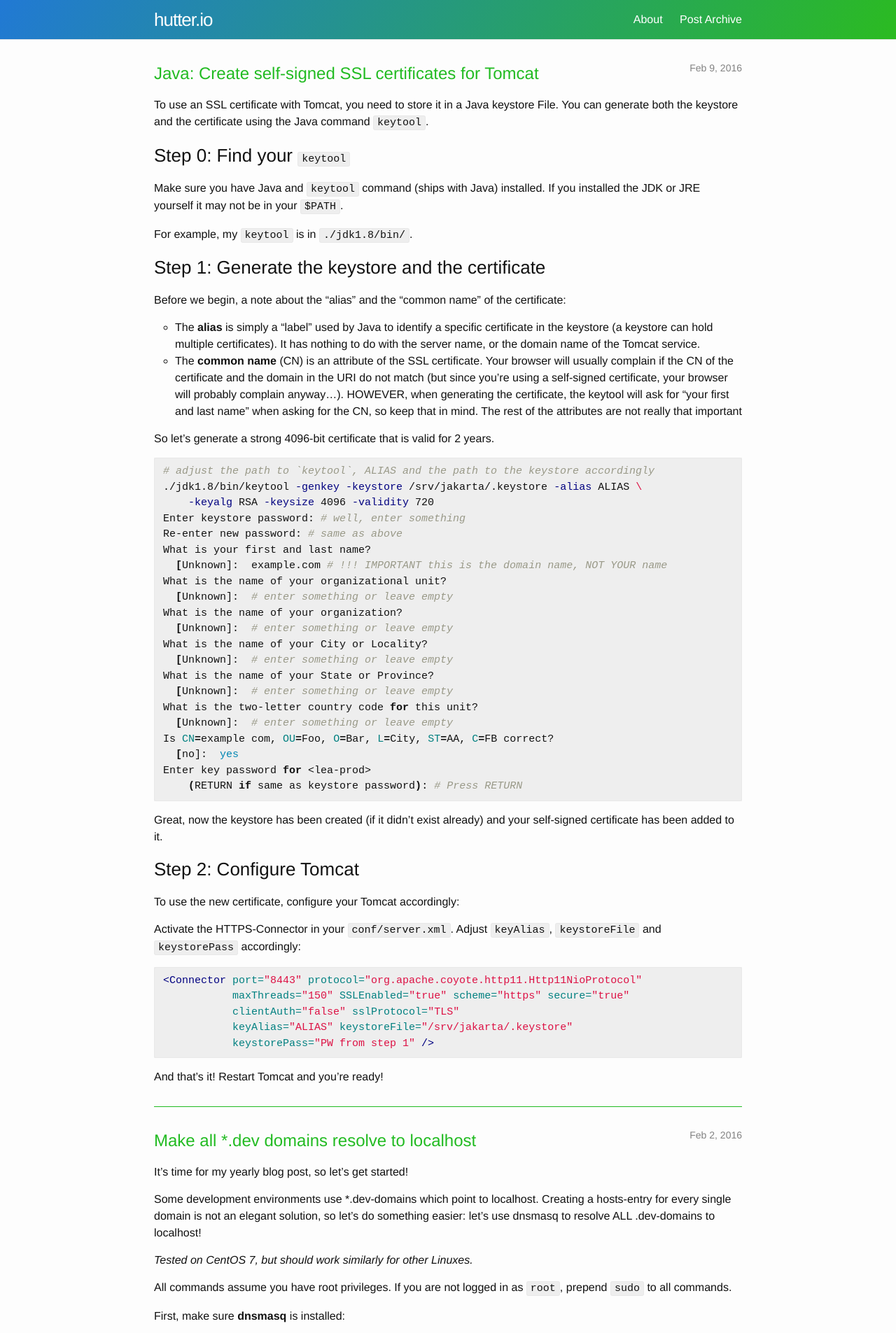
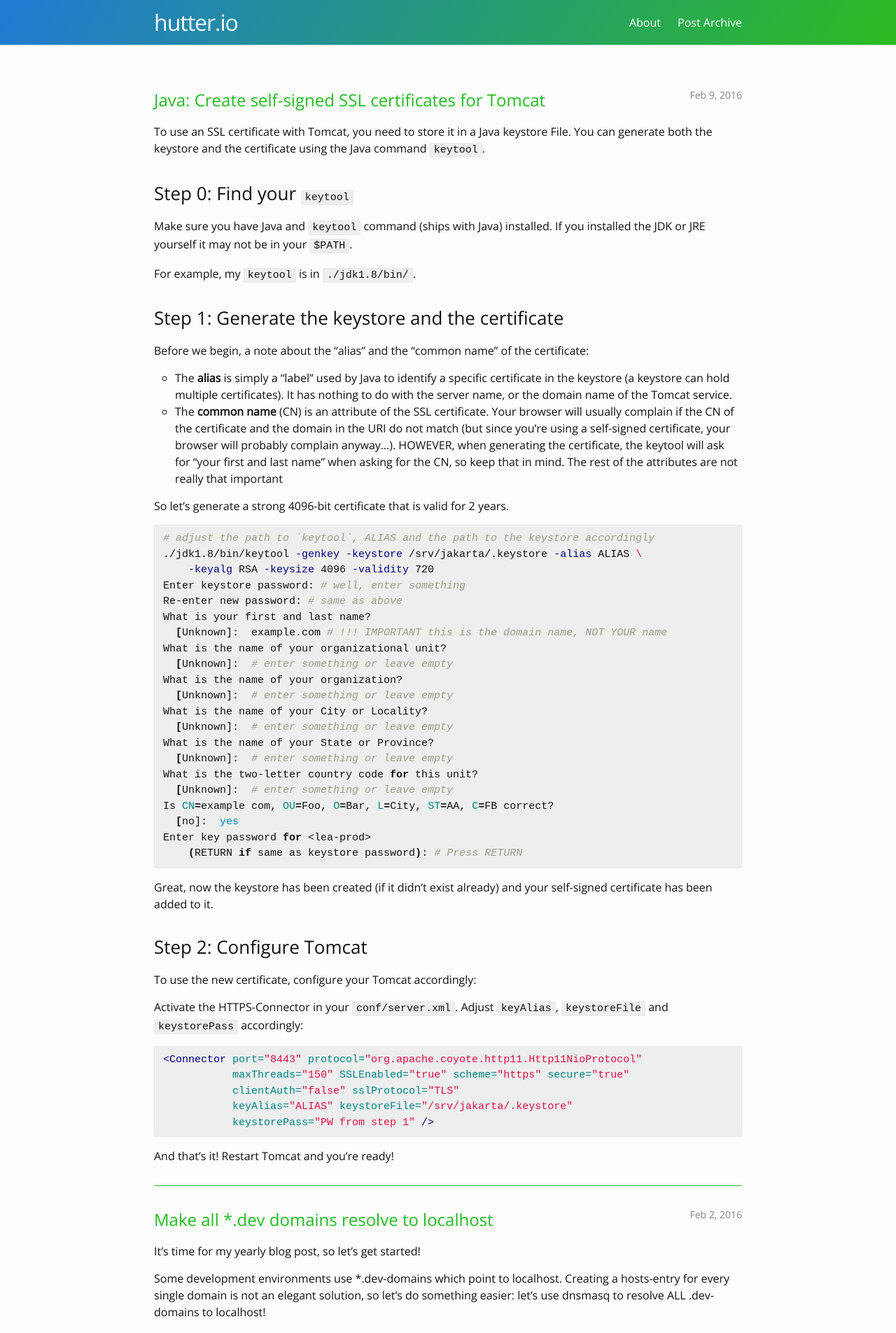
Before and after one commit to mhutter/hutter.io, a Jekyll site: the page built from index.html, in a window 1280 px wide. Shown: the top 1905 px of the page at 70% size. Built offline with Jekyll 4.4.1, drawn with Linux system fonts in a browser that asks for light colours.

Commit message:
some styling

```diff
--- a/_sass/_base.scss
+++ b/_sass/_base.scss
@@ -82,7 +82,10 @@ li {
  * Headings
  */
 h1, h2, h3, h4, h5, h6 {
-    font-weight: $base-font-weight;
+  font-weight: $light-font-weight;
+}
+h2, h3, h4, h5, h6 {
+  margin-top: $spacing-unit;
 }
 
 
--- a/_sass/_layout.scss
+++ b/_sass/_layout.scss
@@ -12,9 +12,9 @@
 }
 
 .site-title {
-    font-size: 26px;
+    font-size: 32px;
     font-weight: 300;
-    line-height: 56px;
+    line-height: 64px;
     letter-spacing: -1px;
     margin-bottom: 0;
     float: left;
@@ -27,7 +27,7 @@
 
 .site-nav {
     float: right;
-    line-height: 56px;
+    line-height: 64px;
 
     .menu-icon {
         display: none;
--- a/css/main.scss
+++ b/css/main.scss
@@ -2,13 +2,13 @@
 # Only the main Sass file needs front matter (the dashes are enough)
 ---
 @charset "utf-8";
-
-
+@import url(https://fonts.googleapis.com/css?family=Open+Sans:400,300);
 
 // Our variables
-$base-font-family: "Helvetica Neue", Helvetica, Arial, sans-serif;
+$base-font-family: "Open Sans","Helvetica Neue", Helvetica, Arial, sans-serif;
 $base-font-size:   16px;
 $base-font-weight: 400;
+$light-font-weight: 300;
 $small-font-size:  $base-font-size * 0.875;
 $base-line-height: 1.5;
 
```
